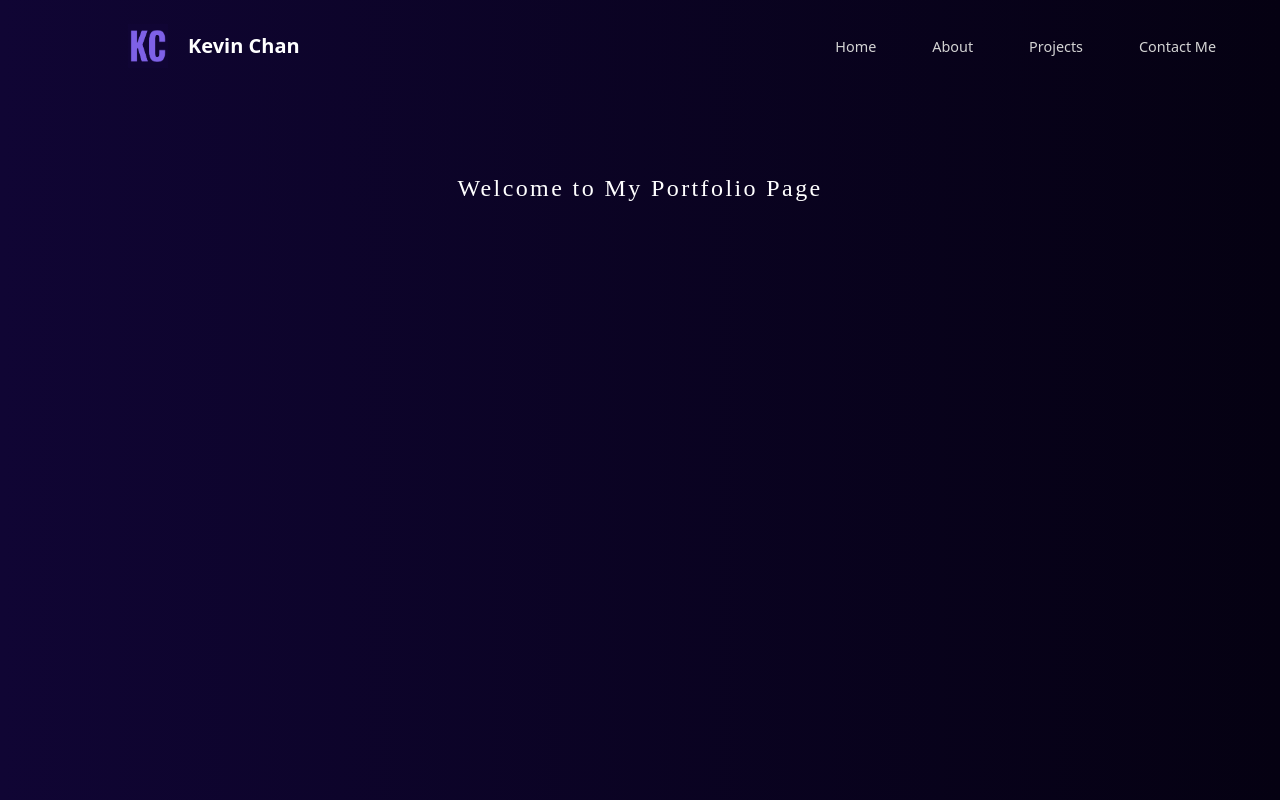
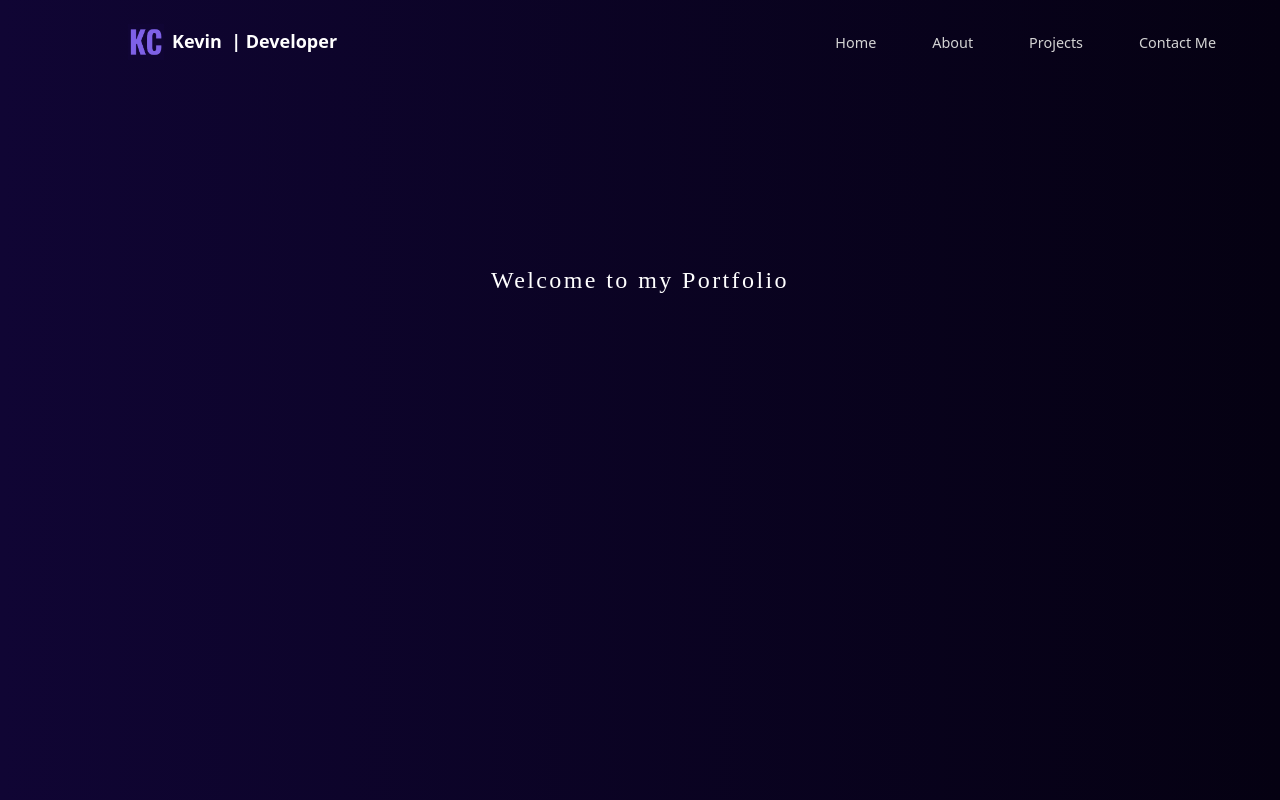
Before and after one commit to Sakhee89/Personal-Website, a React (Vite) app: page / in a window 1280 px wide. Built offline with nearby package versions, Linux system fonts and the light colour scheme.

Commit message:
add framer motion

```diff
--- a/index.html
+++ b/index.html
@@ -18,7 +18,7 @@
       rel="stylesheet"
       href="https://fonts.googleapis.com/css2?family=Material+Symbols+Outlined:opsz,wght,FILL,GRAD@20..48,100..700,0..1,-50..200"
     />
-    <title>Kevin Chan</title>
+    <title>Kevin | Portfolio</title>
   </head>
   <body>
     <div id="root"></div>
--- a/package.json
+++ b/package.json
@@ -11,6 +11,7 @@
   },
   "dependencies": {
     "@emailjs/browser": "^4.3.3",
+    "framer-motion": "^11.0.20",
     "react": "^18.2.0",
     "react-dom": "^18.2.0",
     "react-icons": "^5.0.1",
--- a/src/components/Home.jsx
+++ b/src/components/Home.jsx
@@ -1,8 +1,10 @@
+import { motion } from "framer-motion";
+
 export function Home({ show }) {
   return (
     <section className="flex items-center justify-center">
       <div className="pt-20 text-2xl text-center home-font tracking-widest">
-        <h2>Welcome to My Portfolio Page</h2>
+        <motion.div animate={{ y: 100 }}>Welcome to my Portfolio</motion.div>
       </div>
     </section>
   );
--- a/src/components/NavBar/MobileNavBar.jsx
+++ b/src/components/NavBar/MobileNavBar.jsx
@@ -1,5 +1,5 @@
 import PropTypes from "prop-types";
-import KCLogo from "../../../public/Mobile_Logo.png";
+import KCLogo from "/Mobile_Logo.png";
 
 export function MobileNavBar({
   isOpen,
--- a/src/components/NavBar/NavBar.jsx
+++ b/src/components/NavBar/NavBar.jsx
@@ -1,6 +1,6 @@
 import { useState } from "react";
 import { MobileNavBar } from "./MobileNavBar";
-import KCLogo from "../../../public/Logo.png";
+import KCLogo from "/Logo.png";
 
 export function NavBar({
   handleAboutMeClick,
@@ -27,15 +27,15 @@ export function NavBar({
         page={page}
       />{" "}
       <div className="max-w-[1700px] flex items-center justify-between py-4 mb-auto">
-        <div className="flex">
+        <div className="flex gap-2">
           <img
-            className="ml-4 md:ml-[8rem]"
+            className="w-9 h-9 object-contain md:ml-[8rem]"
             src={KCLogo}
             alt="Logo"
-            width="40"
-            height="40"
           ></img>
-          <h1 className="p-2 ml-3 text-xl font-bold">Kevin Chan</h1>
+          <p className="text-white text-[18px] font-bold cursor-pointer flex mt-1">
+            Kevin &nbsp;<span className="md:block hidden"> | Developer</span>
+          </p>
         </div>
         <ul className="hidden items-center gap-2 list-none  md:flex md:mr-10">
           <li className="mx-6">
```
Also changed, not shown: 1 other file (tests, documents, lock files or other folders).
